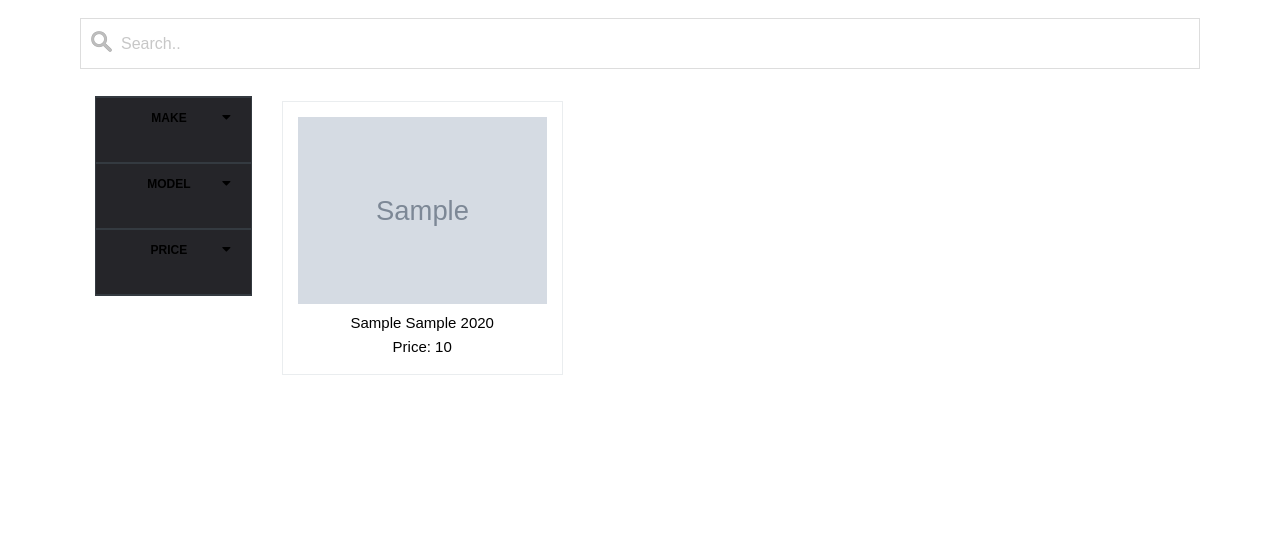
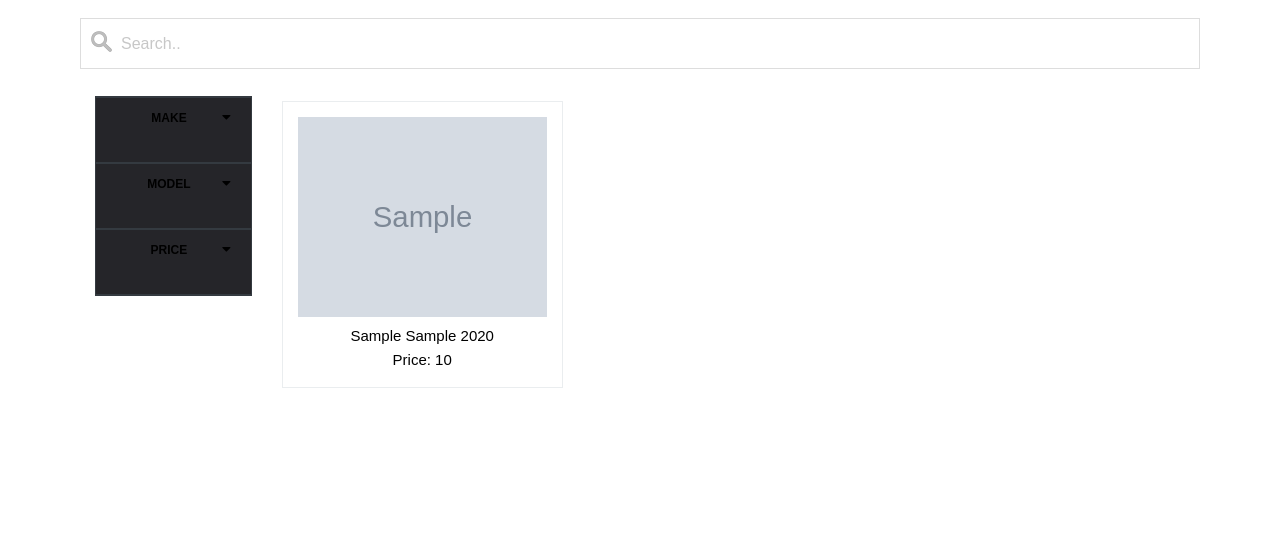
Before and after one commit to Instabash/BikeLabs, a PHP site: page /newbikes.php in a window 1280 px wide. Shown: the part 182-739 px from the top of the page. Run offline with PHP 8.4, Linux system fonts and the light colour scheme; tables that the repository leaves empty or names only in its code hold one stand-in row (values such as "Sample post"); grey boxes marked "Sample" are stand-in pictures; some libraries are stand-ins or nearby versions; some web fonts are replaced.

Commit message:
made style changes

```diff
--- a/newbikes.php
+++ b/newbikes.php
@@ -185,17 +185,18 @@ $stmt = mysqli_stmt_init($conn);
 									//echo $row['ad_image_name'];
 
 										?>
-									<div class="col-md-4">
-										<div class="product-item">
+										<div class="col-md-4" >
 											<a href="pages/new-bikes/new-bikes.php?bikeid=<?php echo $row['bike_id'] ?>">
-												<img src="images/sparepartimg/<?php echo $row1['bike_image_name'] ?>">
+												<div class="product-item" >
+													<img src="images/sparepartimg/<?php echo $row1['bike_image_name'] ?>"  style="height: 200px !important;width: 100% !important;">
 													<div>
 														<label class="productName"><?php echo $row['bike_brand'] . " " . $row['bike_model'] . " " . $row['bikeyear']; ?></label><br>
 														<label>Price:</label>
 														<label class="price"><?php echo $row['bike_price'] ?></label>
 													</div>
+
+												</div>
 											</a>
-										</div>
 										</div>
 										<?php
 									}
```
Also changed, not shown: usedbikes.php (+5 -5 lines). Lines whose indentation alone changed are shown as unchanged.
